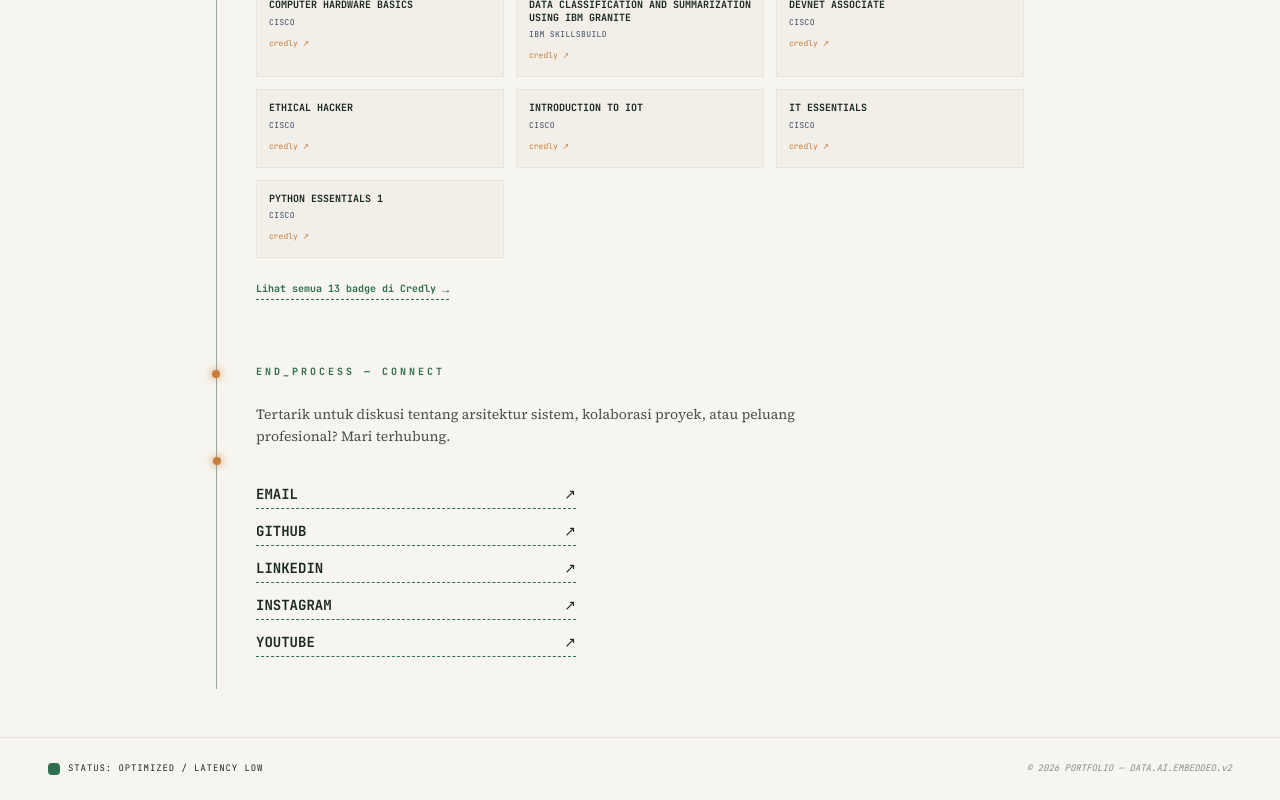
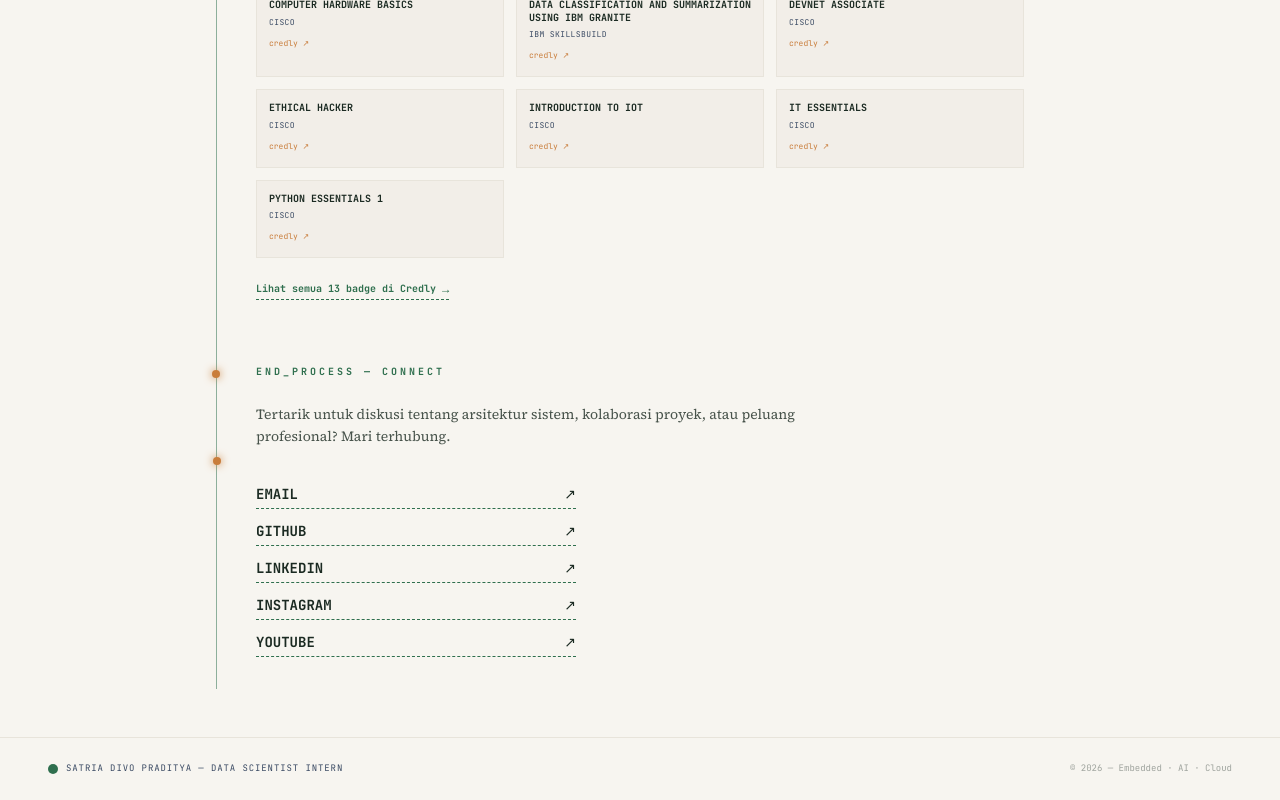
Before and after one commit to SatriaDivo/satriadivo-portfolio, a React (Vite) app: page / in a window 1280 px wide. Shown: the part 1780-2580 px from the top of the page. Built offline with nearby package versions, Linux system fonts and the light colour scheme.

Commit message:
feat: initialize portfolio layout with animated PCB trace navigation and section components

```diff
--- a/src/App.tsx
+++ b/src/App.tsx
@@ -1,4 +1,5 @@
 import { motion } from 'motion/react';
+import { personalInfo } from './data/portfolio';
 import { NavBar } from './components/NavBar';
 import { Section } from './components/Section';
 import { Hero } from './components/Hero';
@@ -79,16 +80,16 @@ export default function App() {
         </div>
       </main>
 
-      {/* Footer — status indicator */}
+      {/* Footer */}
       <footer className="px-6 sm:px-12 py-6 border-t border-mist flex flex-col sm:flex-row justify-between items-center bg-paper mt-auto gap-4">
         <div className="flex items-center gap-2">
-          <div className="w-3 h-3 bg-trace-green rounded-sm animate-pulse" />
-          <p className="text-[9px] font-mono uppercase tracking-widest text-ink-circuit">
-            Status: Optimized / Latency Low
+          <div className="w-2.5 h-2.5 rounded-full bg-trace-green animate-pulse" />
+          <p className="text-[9px] font-mono uppercase tracking-widest text-slate-node">
+            {personalInfo.name} — {personalInfo.role}
           </p>
         </div>
-        <p className="text-[9px] font-mono text-ink-circuit/50 italic">
-          © {new Date().getFullYear()} PORTFOLIO — DATA.AI.EMBEDDED.v2
+        <p className="text-[9px] font-mono text-ink-circuit/40">
+          © {new Date().getFullYear()} — Embedded · AI · Cloud
         </p>
       </footer>
     </div>
```
